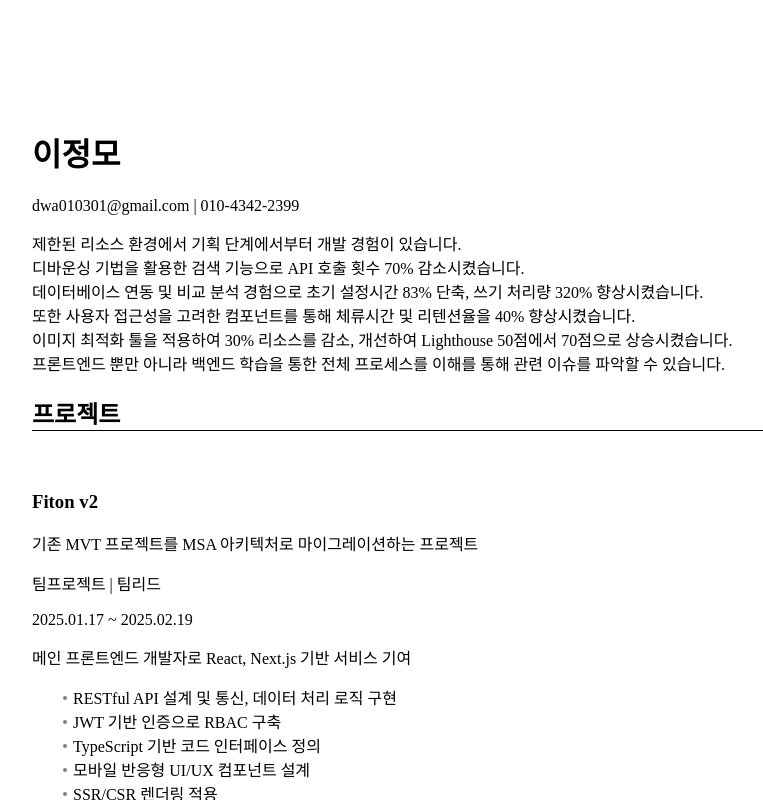
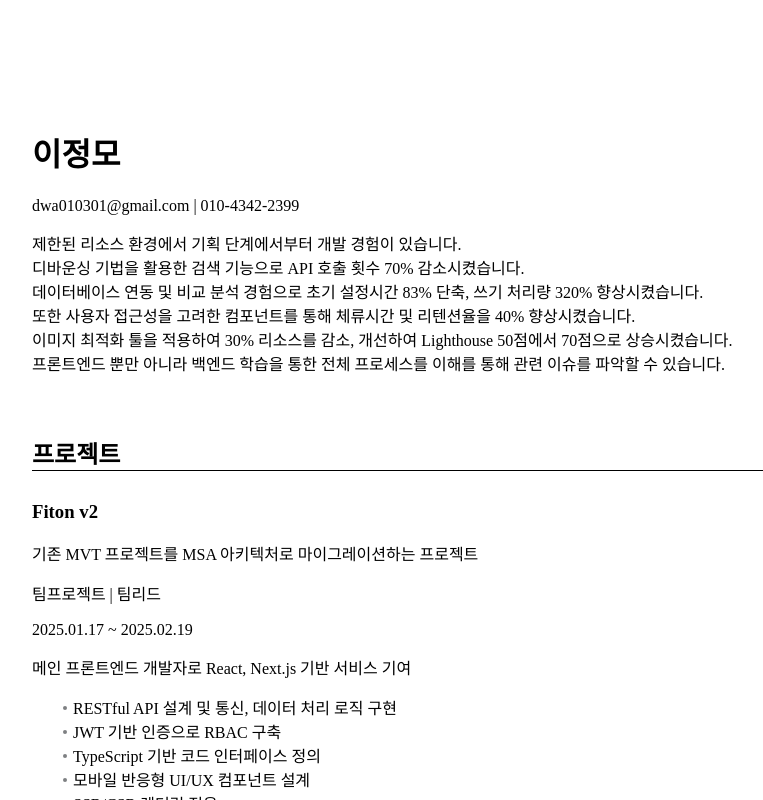
Before and after one commit to 2zm00/resume, a React (Vite) app: page / in a window 1280 px wide. Shown: the top 800 px of the page, without its empty margins (56-819 px from the left). Built offline with nearby package versions, Linux system fonts and the light colour scheme.

Commit message:
design: 줄 여백 조정

```diff
--- a/src/index.css
+++ b/src/index.css
@@ -15,14 +15,15 @@ h1 {
 h2 {
   @apply text-xl;
   @apply font-bold;
-  @apply mt-20;
+  @apply mt-40;
   border-bottom: 1px solid #000;
+  padding-top: 40px;
 }
 
 h3 {
   @apply text-2xl;
   @apply font-bold;
-  padding-top: 40px;
+  padding-top: 10px;
 }
 
 h4 {
```
